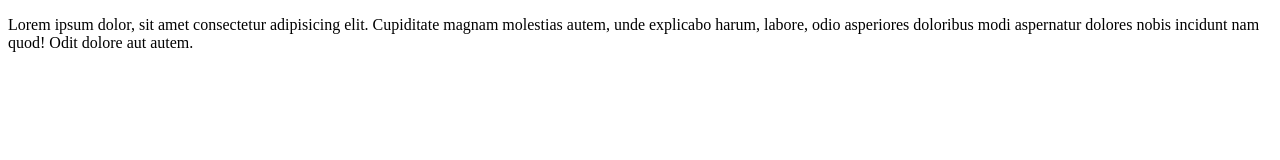
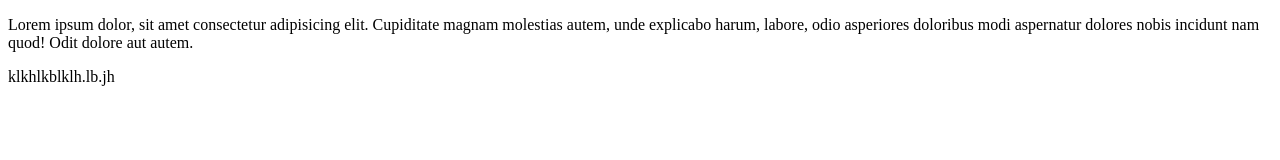
Before and after one commit to novolokova/Home_work_01.11.22, a plain HTML site: page index_2.html in a window 1280 px wide. Drawn offline with Linux system fonts and the light colour scheme.

Commit message:
Add line_2

```diff
--- a/index_2.html
+++ b/index_2.html
@@ -5,3 +5,4 @@
     labore, odio asperiores doloribus modi
     aspernatur dolores nobis incidunt
     nam quod! Odit dolore aut autem.</p>
+    <p>klkhlkblklh.lb.jh</p>
```
